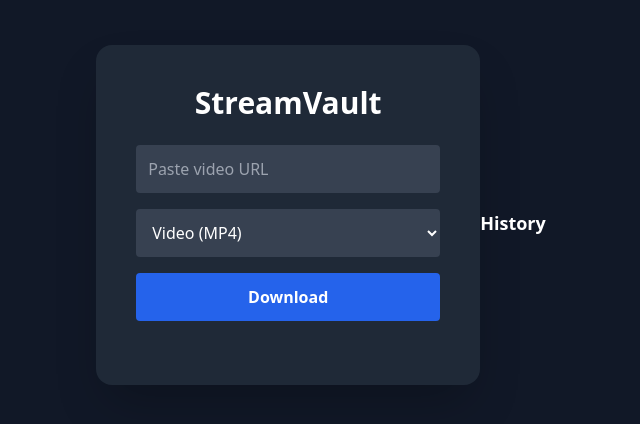
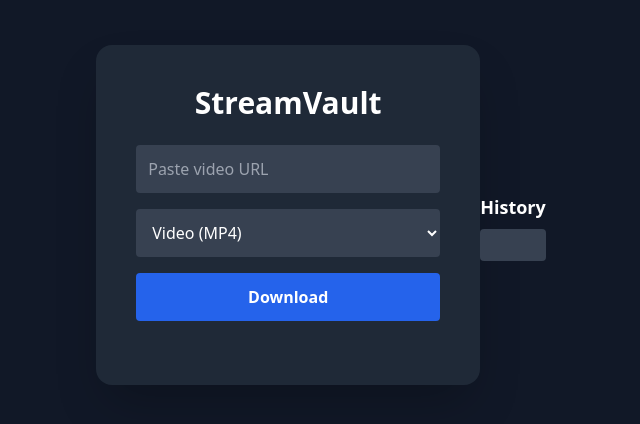
Before and after one commit to enrilinux/streamvault, a FastAPI app: page / in a window 1280 px wide. Shown: the part 185-609 px from the top of the page, without its empty margins (319-959 px from the left). Run offline with FastAPI, Linux system fonts and the light colour scheme; data that the repository does not hold is empty; some libraries are stand-ins or nearby versions.

Commit message:
Added download history

```diff
--- a/app/templates/index.html
+++ b/app/templates/index.html
@@ -37,8 +37,8 @@ Download
 </div>
 
 <div class="mt-6">
-<h2 class="text-lg font-semibold mb-2">History</h2>
-<div id="history" class="text-sm space-y-1"></div>
+  <h2 class="text-lg font-semibold mb-2 text-center">History</h2>
+  <div id="history" class="text-sm space-y-2 max-h-48 overflow-y-auto bg-gray-700 p-4 rounded"></div>
 </div>
 
 <script>
```
